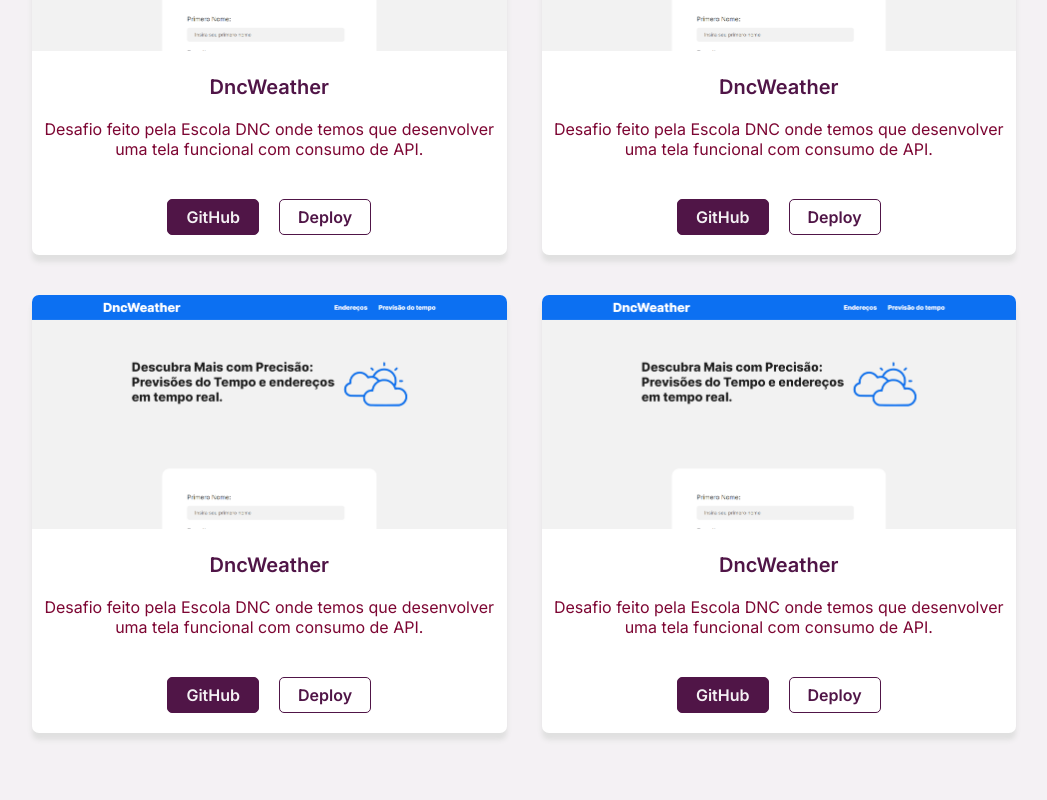
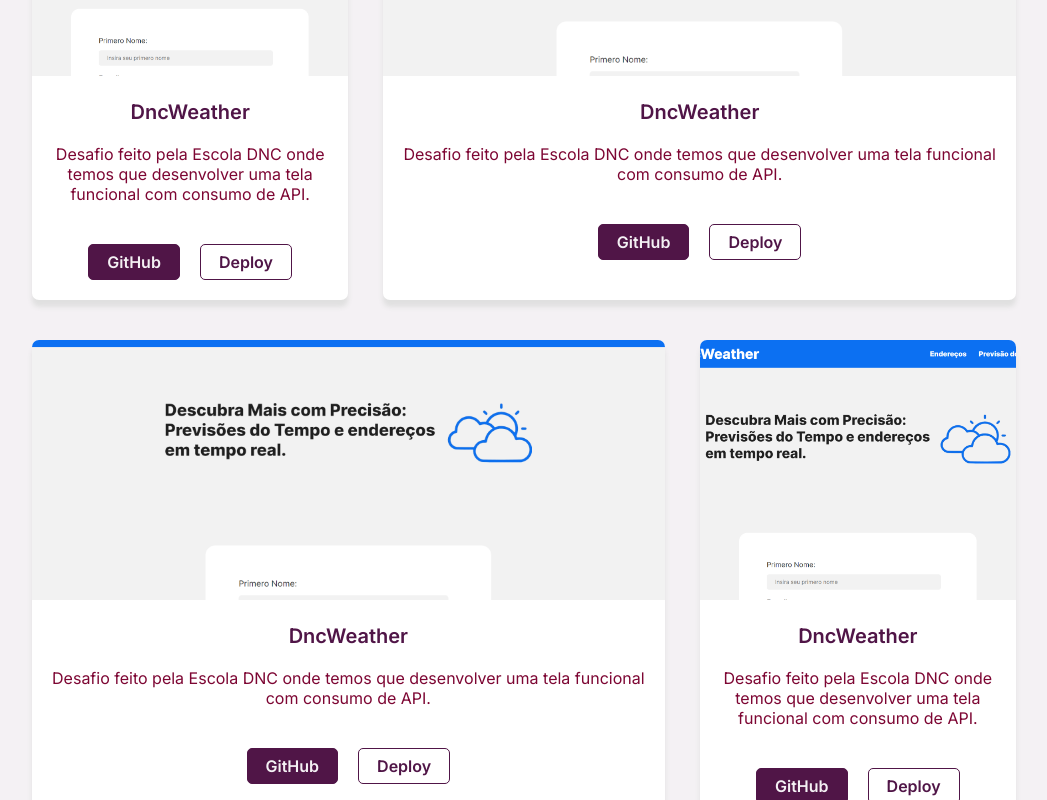
Before and after one commit to mjuliamiosso/portfolio-mjmiosso, a React (Vite) app: page / in a window 1280 px wide. Shown: the part 1640-2440 px from the top of the page, without its empty margins (116-1163 px from the left). Built offline with nearby package versions, Linux system fonts and the light colour scheme.

Commit message:
mudança no projeto v. trablet

```diff
--- a/src/components/Project.scss
+++ b/src/components/Project.scss
@@ -14,8 +14,8 @@
 @media (min-width: 1024px) {
     .project-image{
         img{
-            max-width: 475px;
-            max-height: 291px;
+            max-width: 700px;
+            height: 260px;
             border-radius:7px 7px 0 0 ;
 
         }
--- a/src/views/Projects/index.scss
+++ b/src/views/Projects/index.scss
@@ -64,14 +64,14 @@
 
     .projects-container-right{
         display: grid;
-        grid-template-columns: 1fr 1fr;
+        grid-template-columns: 1fr 2fr;
         grid-gap: 35px;
         margin-bottom: 20px;
     }
 
     .projects-container-left{
         display: grid;
-        grid-template-columns: 1fr 1fr;
+        grid-template-columns: 2fr 1fr;
         grid-gap: 35px;
         padding-bottom: 100px;
     }
```
